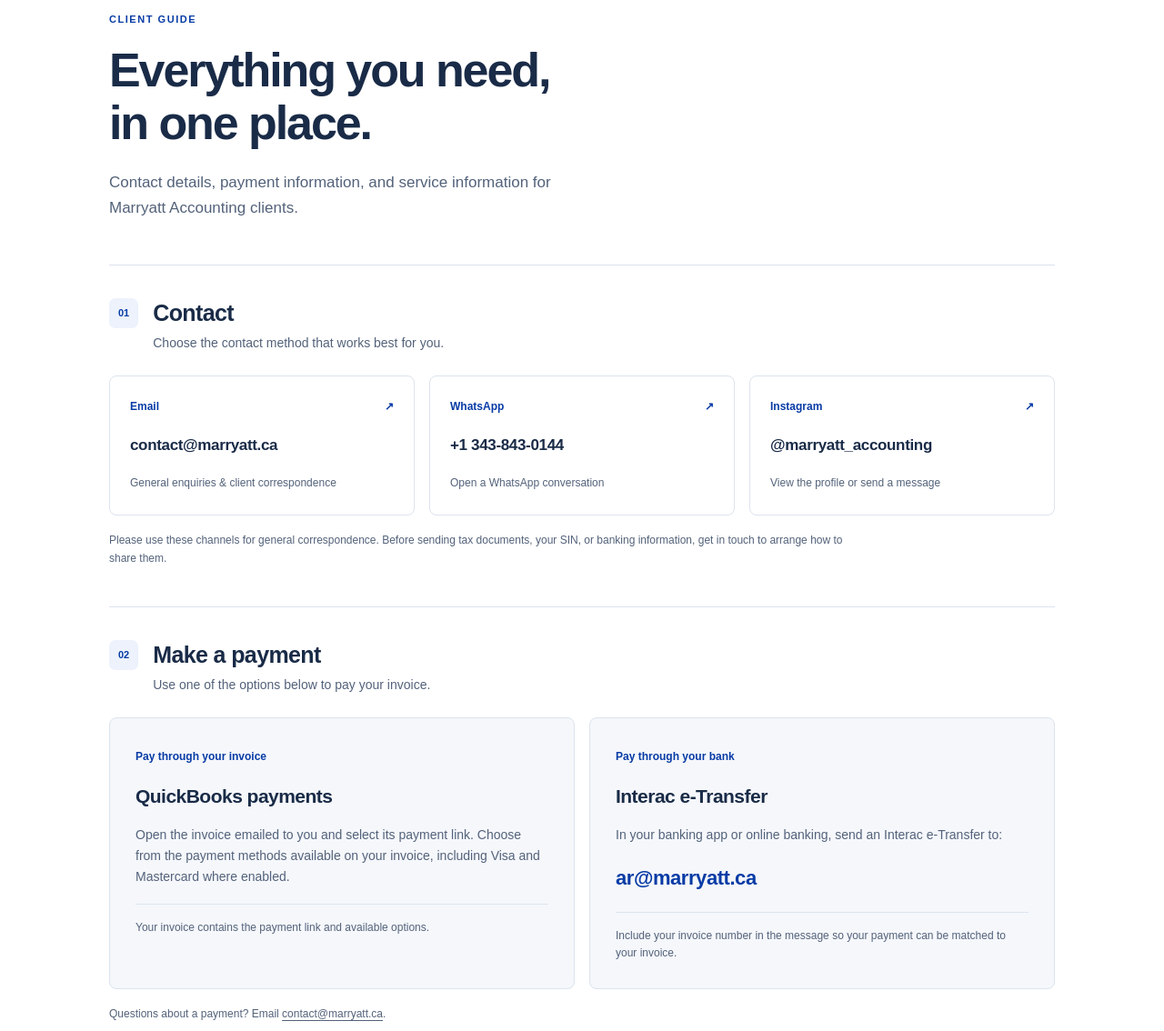
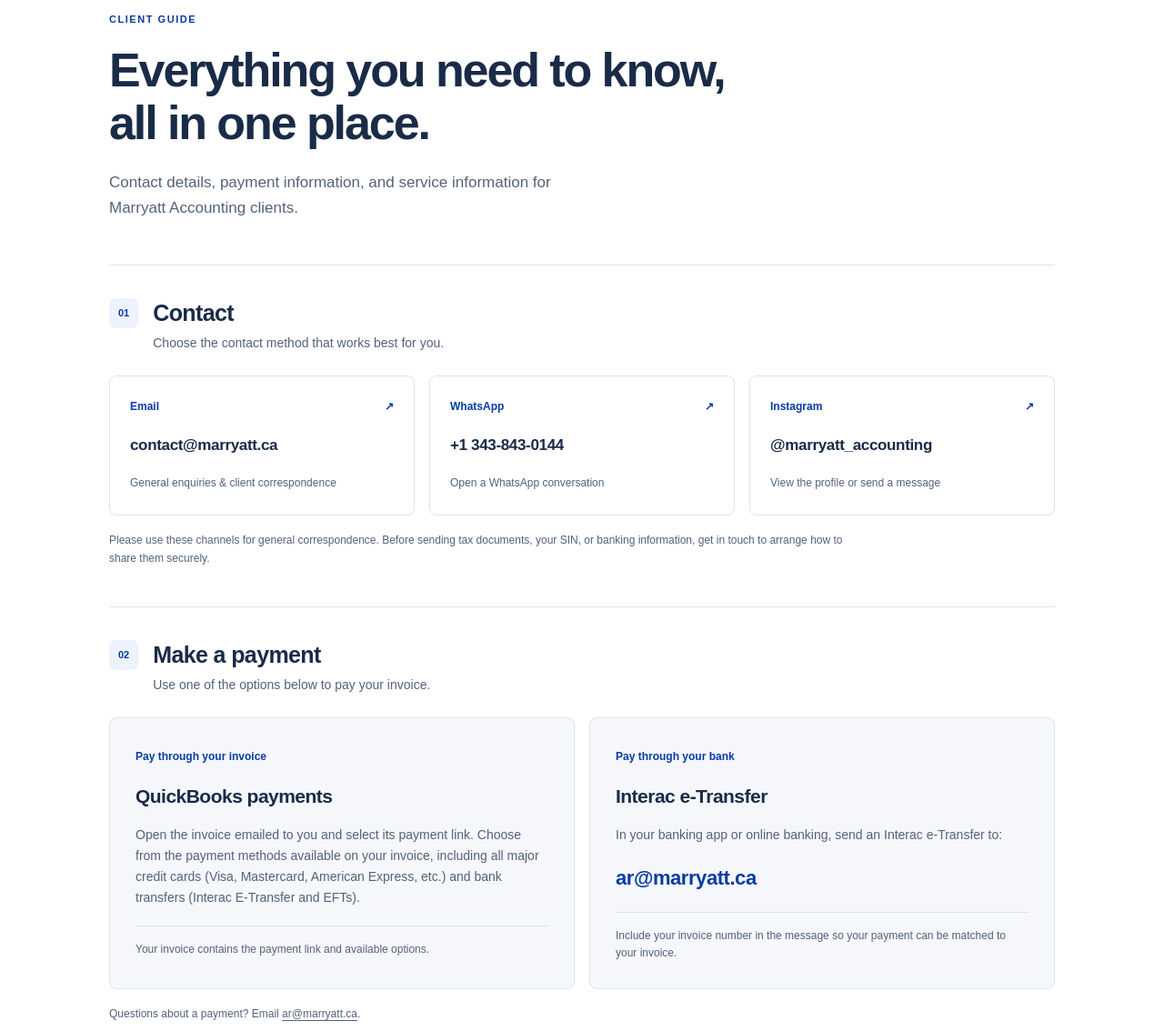
Before and after one commit to mike0000000001/marryatt-accounting, a plain HTML site: page public/index.html in a window 1280 px wide. Shown: the part 166-1300 px from the top of the page at 91% size. Drawn offline with Linux system fonts and the light colour scheme.

Commit message:
Revise title and content for client information page
Updated the title and various text elements for clarity and accuracy.

```diff
--- a/public/index.html
+++ b/public/index.html
@@ -3,7 +3,7 @@
 <head>
   <meta charset="utf-8">
   <meta name="viewport" content="width=device-width, initial-scale=1">
-  <title>Marryatt Accounting | Client Guide</title>
+  <title>Marryatt Accounting | Client Info</title>
   <meta name="description" content="Contact Marryatt Accounting, find payment instructions, and learn about bookkeeping and tax services for individuals and small businesses.">
   <meta name="theme-color" content="#073ba5">
   <link rel="canonical" href="https://marryatt.ca/">
@@ -20,7 +20,7 @@
   <main id="main" class="wrap">
     <section class="intro" aria-labelledby="page-title">
       <p class="eyebrow">Client guide</p>
-      <h1 id="page-title">Everything you need,<br>in one place.</h1>
+      <h1 id="page-title">Everything you need to know,<br>all in one place.</h1>
       <p>Contact details, payment information, and service information for Marryatt Accounting clients.</p>
     </section>
     <section id="contact" aria-labelledby="contact-title">
@@ -30,15 +30,15 @@
         <a class="contact-card" href="https://wa.me/13438430144"><span class="card-label">WhatsApp <span aria-hidden="true">↗</span></span><strong>+1 343-843-0144</strong><span class="card-note">Open a WhatsApp conversation</span></a>
         <a class="contact-card" href="https://www.instagram.com/marryatt_accounting/"><span class="card-label">Instagram <span aria-hidden="true">↗</span></span><strong>@marryatt_accounting</strong><span class="card-note">View the profile or send a message</span></a>
       </div>
-      <p class="privacy-note">Please use these channels for general correspondence. Before sending tax documents, your SIN, or banking information, get in touch to arrange how to share them.</p>
+      <p class="privacy-note">Please use these channels for general correspondence. Before sending tax documents, your SIN, or banking information, get in touch to arrange how to share them securely.</p>
     </section>
     <section id="payments" aria-labelledby="payments-title">
       <div class="section-title"><span class="section-number" aria-hidden="true">02</span><div><h2 id="payments-title">Make a payment</h2><p>Use one of the options below to pay your invoice.</p></div></div>
       <div class="payment-grid">
-        <article class="payment-card"><span class="card-label">Pay through your invoice</span><h3>QuickBooks payments</h3><p>Open the invoice emailed to you and select its payment link. Choose from the payment methods available on your invoice, including Visa and Mastercard where enabled.</p><p class="detail">Your invoice contains the payment link and available options.</p></article>
+        <article class="payment-card"><span class="card-label">Pay through your invoice</span><h3>QuickBooks payments</h3><p>Open the invoice emailed to you and select its payment link. Choose from the payment methods available on your invoice, including all major credit cards (Visa, Mastercard, American Express, etc.) and bank transfers (Interac E-Transfer and EFTs).</p><p class="detail">Your invoice contains the payment link and available options.</p></article>
         <article class="payment-card"><span class="card-label">Pay through your bank</span><h3>Interac e-Transfer</h3><p>In your banking app or online banking, send an Interac e-Transfer to:</p><p class="payment-email">ar@marryatt.ca</p><p class="detail">Include your invoice number in the message so your payment can be matched to your invoice.</p></article>
       </div>
-      <p class="section-footnote">Questions about a payment? Email <a href="mailto:contact@marryatt.ca">contact@marryatt.ca</a>.</p>
+      <p class="section-footnote">Questions about a payment? Email <a href="mailto:ar@marryatt.ca">ar@marryatt.ca</a>.</p>
     </section>
     <section id="services" aria-labelledby="services-title">
       <div class="section-title"><span class="section-number" aria-hidden="true">03</span><div><h2 id="services-title">Services</h2><p>For individuals and small businesses.</p></div></div>
```
